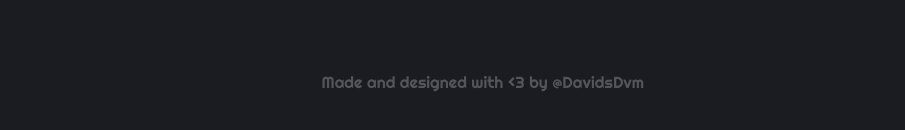
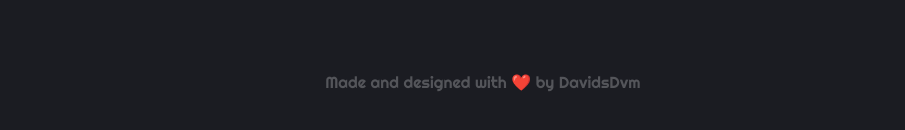
Before and after one commit to DavidsDvm/DavidsDvm-WebPage, a Vue app: page / in a window 1280 px wide. Shown: the part 5298-5428 px from the top of the page, without its empty margins (194-1099 px from the left). Built offline with nearby package versions, Linux system fonts and the light colour scheme.

Commit message:
Fix: solved problem with component not displaying

```diff
--- a/src/components/ContactMe.vue
+++ b/src/components/ContactMe.vue
@@ -5,7 +5,7 @@
     </div>
     <Scrollwatcher sentinal-name="AboutMe" @on-intersection-element="scrolledOn()" />
     <transition name="contact" enter-active-class="animate__animated animate__zoomInDown" leave-active-class="animate__animated animate__bounceOut">
-    <div v-if="contactMe" class="contactMe">
+    <div v-if="isContactMeActive" class="contactMe">
         <div class="contactMe--main">
           <div class="text-white contactMe--main__bigText d-flex justify-content-center">
             {{ $t('contactMe.bigtextOne') }} <span class="bordered-text">{{ $t('contactMe.bigtextTwo') }}</span>
@@ -32,7 +32,7 @@ export default {
     name: 'ContactMe',
     data(){
       return{
-        contactMe : false
+        isContactMeActive: false
       }
     },
     components: {
@@ -40,7 +40,7 @@ export default {
     },
     methods: {
       scrolledOn() {
-        this.contactMe = true;
+        this.isContactMeActive = true;
         this.$emit('actualActiveNav', 'contact');
       },
       sendMail() {
--- a/src/main.js
+++ b/src/main.js
@@ -57,7 +57,7 @@ const i18n = createI18n({
           press the below button and send me a message, I'll wait
           for your message.`,
         buttonText: 'Contact Me',
-        disclaimer: 'Made and designed with <3 by @DavidsDvm'
+        disclaimer: 'Made and designed with ❤️ by DavidsDvm'
       },
       experience: {
         title: 'Experience',
@@ -176,7 +176,7 @@ const i18n = createI18n({
           presiona el botón de abajo y envíame un mensaje, esperaré
           tu mensaje.`,
         buttonText: 'Contáctame',
-        disclaimer: 'Hecho y diseñado con <3 por @DavidsDvm'
+        disclaimer: 'Hecho y diseñado con ❤️ por DavidsDvm'
       },
       experience: {
         title: 'Experiencia',
```
